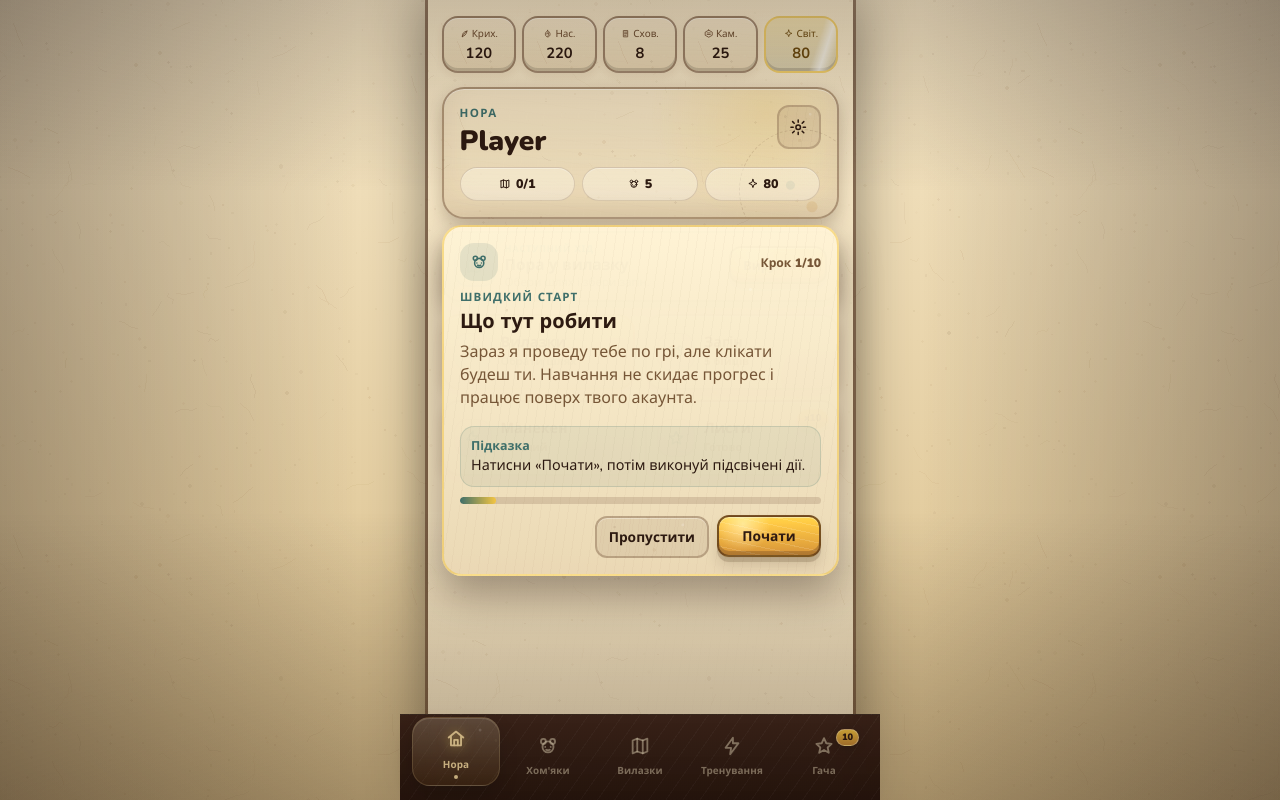
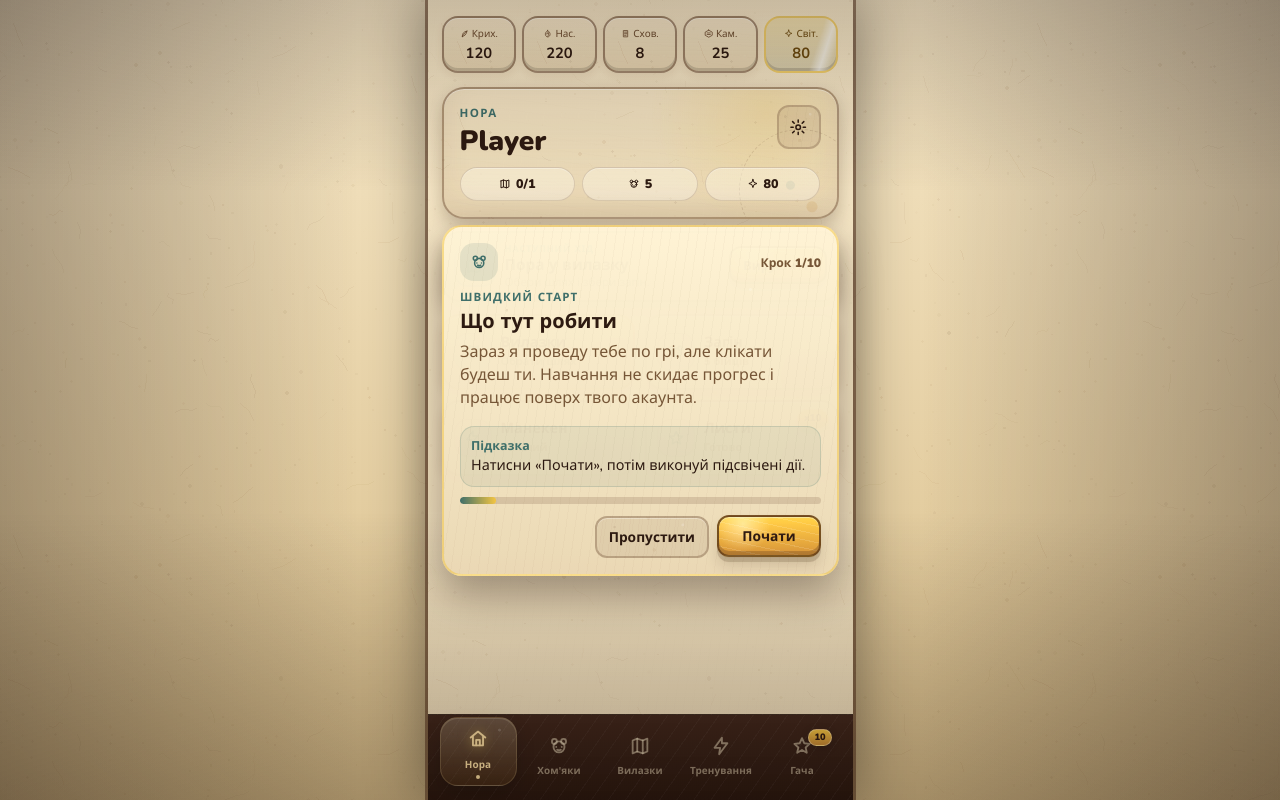
Before and after one commit to zhuravskayyar/humsterExp, a website with bundled scripts: page index.html in a window 1280 px wide. Both pictures are taken after a click on the button "Спробувати". Built offline with nearby package versions, Linux system fonts and the light colour scheme.

Commit message:
feat: locked game viewport — fixed page-shell, absolute bottom-nav, scrollable screen

```diff
--- a/css/layout.css
+++ b/css/layout.css
@@ -1,6 +1,7 @@
 .game-shell {
   width: min(100%, 425px);
-  min-height: 100dvh;
+  height: var(--locked-height, 100dvh);
+  flex-shrink: 0;
   margin: 0 auto;
   background:
     var(--texture-paper-asset),
@@ -12,8 +13,7 @@
   background-size: 512px 512px, auto, auto, auto, auto, auto;
   color: var(--text-main);
   position: relative;
-  overflow-x: hidden;
-  padding-bottom: calc(92px + env(safe-area-inset-bottom));
+  overflow: hidden;
   box-shadow: 0 0 0 3px rgba(83, 48, 28, 0.55), 0 0 55px rgba(0, 0, 0, 0.45);
 }
 
@@ -22,9 +22,17 @@
 }
 
 .screen {
-  min-height: calc(100dvh - 92px);
+  position: absolute;
+  left: 0;
+  right: 0;
+  top: 0;
+  bottom: calc(73px + env(safe-area-inset-bottom));
   padding: 16px 14px 22px;
+  overflow-y: auto;
+  overflow-x: hidden;
   overflow-wrap: anywhere;
+  -webkit-overflow-scrolling: touch;
+  overscroll-behavior: contain;
 }
 
 .top-row,
@@ -151,14 +159,12 @@
 }
 
 .bottom-nav {
-  position: fixed;
+  position: absolute;
   right: 0;
   bottom: 0;
   left: 0;
   z-index: 20;
   width: 100%;
-  max-width: 425px;
-  margin: 0 auto;
   padding: 8px 12px calc(8px + env(safe-area-inset-bottom));
   border-top: 1px solid rgba(255, 244, 214, 0.1);
   background:
@@ -511,8 +517,7 @@
 }
 
 @media (min-width: 700px) {
-  .game-shell,
-  .bottom-nav {
+  .game-shell {
     max-width: 480px;
   }
 }
--- a/css/style.css
+++ b/css/style.css
@@ -178,15 +178,20 @@ strong {
 
 .boot-screen {
   display: grid;
-  min-height: 100dvh;
+  height: 100%;
   place-items: center;
   padding: 2rem;
   text-align: center;
 }
 
 .page-shell {
-  width: 100%;
-  min-height: 100dvh;
+  position: fixed;
+  inset: 0;
+  overflow: hidden;
+  display: flex;
+  flex-direction: column;
+  align-items: center;
+  justify-content: flex-start;
   forced-color-adjust: none;
   color-scheme: light only;
   isolation: isolate;
@@ -206,6 +211,11 @@ svg {
 
 .landing-shell {
   width: min(100%, 1180px);
+  flex: 1;
+  min-height: 0;
+  overflow-y: auto;
+  overflow-x: hidden;
+  -webkit-overflow-scrolling: touch;
   margin: 0 auto;
   padding: 24px 18px 48px;
 }
--- a/index.html
+++ b/index.html
@@ -2,7 +2,7 @@
 <html lang="uk">
   <head>
     <meta charset="utf-8">
-    <meta name="viewport" content="width=device-width, initial-scale=1, viewport-fit=cover, user-scalable=no">
+    <meta name="viewport" content="width=device-width, initial-scale=1, maximum-scale=1, user-scalable=no, viewport-fit=cover">
     <meta name="theme-color" content="#2B1D16">
     <meta name="color-scheme" content="light only">
     <meta name="supported-color-schemes" content="light">
@@ -18,6 +18,8 @@
     <link rel="preconnect" href="https://fonts.googleapis.com">
     <link rel="preconnect" href="https://fonts.gstatic.com" crossorigin>
     <link href="https://fonts.googleapis.com/css2?family=Nunito:wght@500;600;700;800;900&display=swap" rel="stylesheet">
+    <style>html,body{margin:0;overflow:hidden;background:#211812}</style>
+    <script>(function(){function s(){document.documentElement.style.setProperty("--locked-height",window.innerHeight+"px")}s();window.addEventListener("orientationchange",function(){setTimeout(s,350)})})()</script>
     <link rel="stylesheet" href="./css/style.css">
     <link rel="stylesheet" href="./css/layout.css">
     <link rel="stylesheet" href="./css/buttons.css">
```
